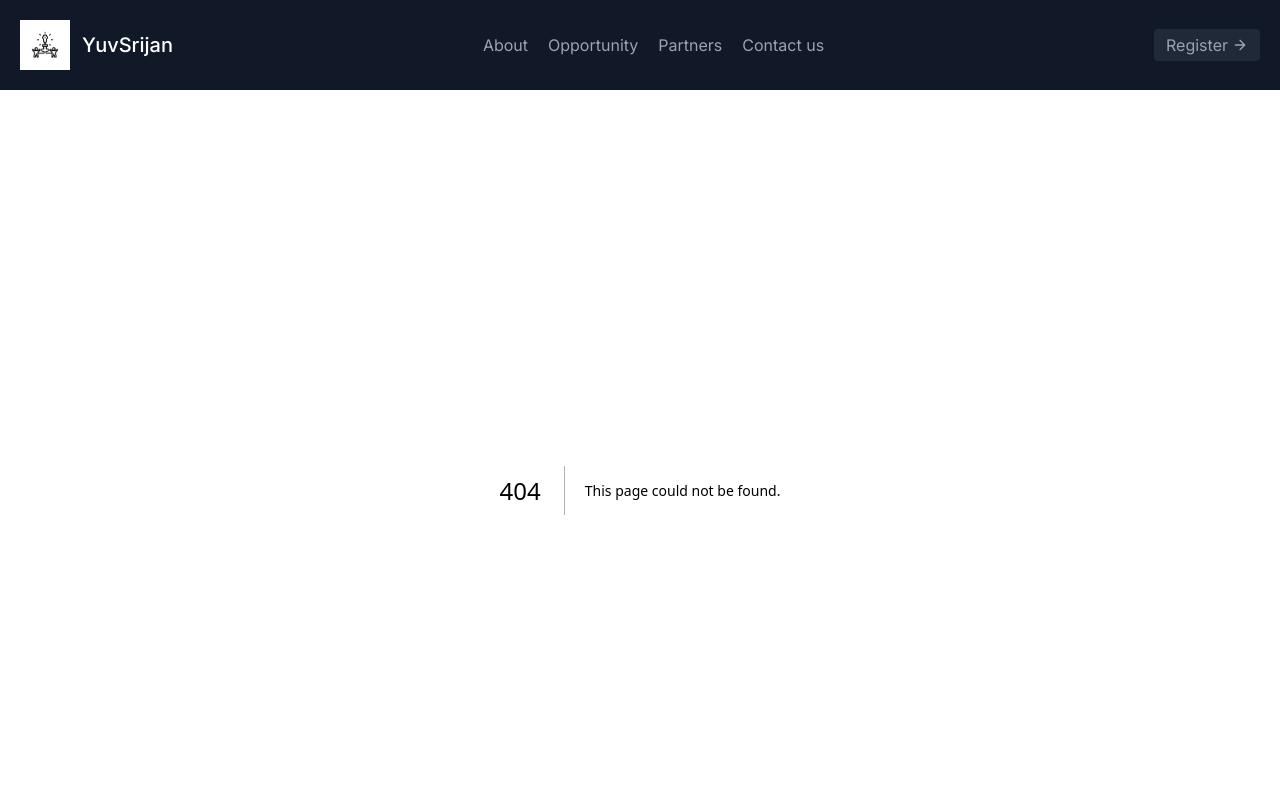
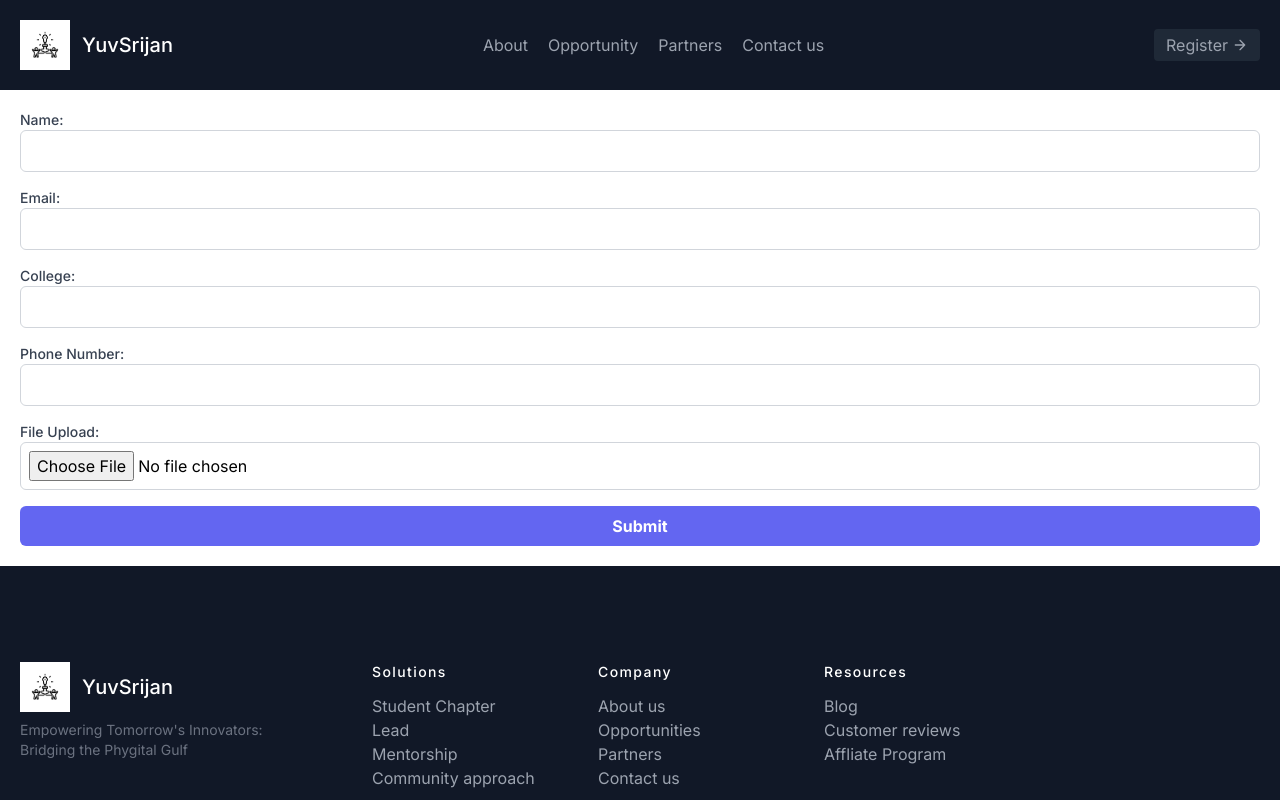
Before and after one commit to Kashish-20/YuvSrijan-master, a Next.js app: page /ideas in a window 1280 px wide. Before the commit this address had no page. Shown: the top 800 px of the page. Built offline with nearby package versions, Linux system fonts and the light colour scheme.

Commit message:
Add files via upload

```diff
--- /dev/null
+++ b/app/ideas/page.jsx
@@ -0,0 +1,100 @@
+'use client'
+// as i am validating the form on the CSR
+import { useForm } from 'react-hook-form';
+
+function FileUploadForm() {
+    const {
+        register,
+        handleSubmit,
+        watch,
+        formState: { errors },
+      } = useForm()
+
+  const onSubmit = (data) => {
+    const formData = new FormData();
+    formData.append('name', data.name);
+    formData.append('email', data.email);
+    formData.append('college', data.college);
+    formData.append('phone_number', data.phoneNumber);
+    formData.append('file', data.file[0]); // Access the first uploaded file
+
+    // Submit form data (e.g., send to a server-side API route)
+    console.log(formData);
+  };
+
+  return (
+    <>
+    <div className="container p-5">
+            <form onSubmit={handleSubmit(onSubmit)} className="flex flex-col space-y-4">
+    <div className="flex flex-col">
+      <label htmlFor="name" className="text-sm font-medium text-gray-700">
+        Name:
+      </label>
+      <input
+        type="text"
+        {...register('name', { required: true })}
+        className="rounded-md border border-gray-300 p-2 focus:outline-none focus:ring-1 focus:ring-indigo-500"
+        />
+      {errors.name && <span className="text-red-500 text-xs">Please enter your name.</span>}
+    </div>
+
+    <div className="flex flex-col">
+      <label htmlFor="email" className="text-sm font-medium text-gray-700">
+        Email:
+      </label>
+      <input
+        type="email"
+        {...register('email', { required: true })}
+        className="rounded-md border border-gray-300 p-2 focus:outline-none focus:ring-1 focus:ring-indigo-500"
+      />
+      {errors.email && <span className="text-red-500 text-xs">Please enter a valid email address.</span>}
+    </div>
+
+    <div className="flex flex-col">
+      <label htmlFor="college" className="text-sm font-medium text-gray-700">
+        College:
+      </label>
+      <input
+        type="text"
+        {...register('college', { required: true })}
+        className="rounded-md border border-gray-300 p-2 focus:outline-none focus:ring-1 focus:ring-indigo-500"
+      />
+      {errors.college && <span className="text-red-500 text-xs">Please enter your college name.</span>}
+    </div>
+
+    <div className="flex flex-col">
+      <label htmlFor="phone_number" className="text-sm font-medium text-gray-700">
+        Phone Number:
+      </label>
+      <input
+        type="tel"
+        {...register('phone_number', { required: true })}
+        className="rounded-md border border-gray-300 p-2 focus:outline-none focus:ring-1 focus:ring-indigo-500"
+        />
+      {errors.phone_number && <span className="text-red-500 text-xs">Please enter your phone number.</span>}
+    </div>
+
+    <div className="flex flex-col">
+      <label htmlFor="file" className="text-sm font-medium text-gray-700">
+        File Upload:
+      </label>
+      <input
+        type="file"
+        {...register('file', { required: true })}
+        className="rounded-md border border-gray-300 p-2 focus:outline-none focus:ring-1 focus:ring-indigo-500"
+      />
+      {errors.file && <span className="text-red-500 text-xs">Please select a file to upload.</span>}
+    </div>
+
+    <button type="submit" className="bg-indigo-500 hover:bg-indigo-700 text-white font-bold py-2 px-4 rounded-md focus:outline-none focus:ring-2 focus:ring-offset-2 focus:ring-indigo-700">
+      Submit
+    </button>
+  </form>
+  </div>
+
+    </>
+  );
+}
+
+
+export default FileUploadForm;
```
